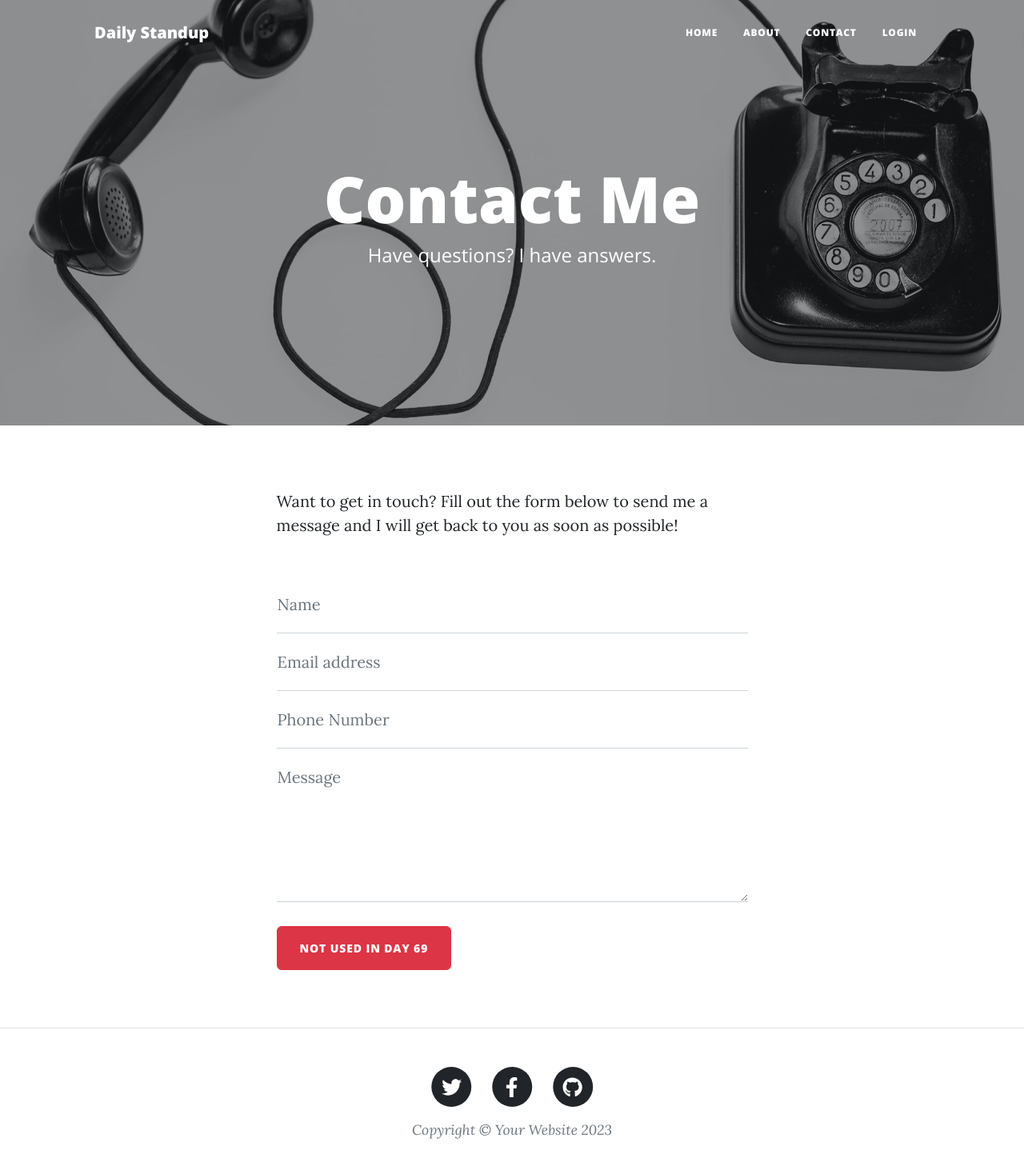
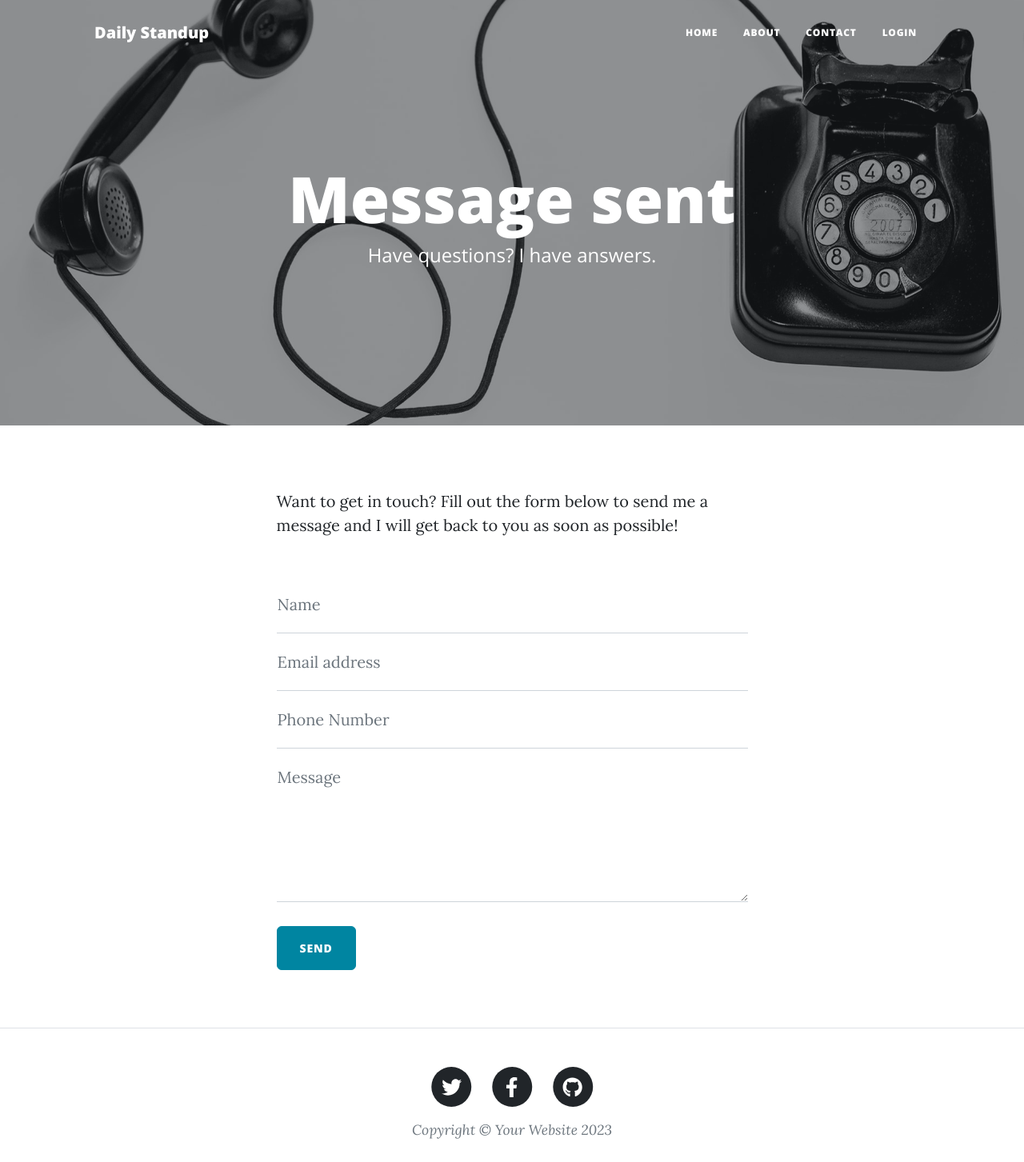
Before and after one commit to Tejpex/tejpex-blog, a Flask app: template templates/contact.html in a window 1280 px wide. Shown: the top 1453 px of the page at 80% size. Run offline with Flask 3, Linux system fonts and the light colour scheme; the template is opened without the code that fills it, so the values that code supplies are empty; some libraries are stand-ins or nearby versions.

Commit message:
Add working contact-form

```diff
--- a/main.py
+++ b/main.py
@@ -1,5 +1,5 @@
 from datetime import date
-from flask import Flask, abort, render_template, redirect, url_for, flash
+from flask import Flask, abort, render_template, redirect, url_for, flash, request
 from flask_bootstrap import Bootstrap5
 from flask_ckeditor import CKEditor
 from flask_gravatar import Gravatar
@@ -9,12 +9,19 @@ from sqlalchemy.orm import relationship, DeclarativeBase, Mapped, mapped_column
 from sqlalchemy import Integer, String, Text
 from functools import wraps
 from werkzeug.security import generate_password_hash, check_password_hash
+import smtplib
 import os
 from dotenv import load_dotenv
 # Import your forms from the forms.py
 from forms import CreatePostForm, RegisterForm, LoginForm, CommentForm
 
+
 load_dotenv()
+
+smtp_address = os.getenv("SMTP_ADDRESS")
+smtp_key = os.getenv("SMTP_PASSWORD")
+my_email = os.getenv("MY_EMAIL")
+to_email = os.getenv("TO_EMAIL")
 
 app = Flask(__name__)
 app.config["SECRET_KEY"] = os.getenv("FLASK_KEY")
@@ -252,9 +259,22 @@ def about():
     return render_template("about.html")
 
 
-@app.route("/contact")
+@app.route("/contact", methods=["GET", "POST"])
 def contact():
-    return render_template("contact.html")
+    if request.method == 'POST':
+        name = request.form["name"]
+        email = request.form["email"]
+        phone = request.form["phone"]
+        message = request.form["message"]
+        mail_to_send = (f"Subject: New Blog Message! \n\n"
+                        f"Name: {name} \nEmail: {email} \nPhone: {phone} \nMessage: {message}")
+        with smtplib.SMTP(smtp_address, port=587) as connection:
+            connection.starttls()
+            connection.login(user=my_email, password=smtp_key)
+            connection.sendmail(from_addr=my_email, to_addrs=to_email, msg=mail_to_send)
+        return render_template("contact.html", message_sent=True)
+    else:
+        return render_template("contact.html", message_sent=False)
 
 
 if __name__ == "__main__":
--- a/templates/contact.html
+++ b/templates/contact.html
@@ -9,10 +9,10 @@
     <div class="row gx-4 gx-lg-5 justify-content-center">
       <div class="col-md-10 col-lg-8 col-xl-7">
         <div class="page-heading">
-          {% if msg_sent: %}
-          <h1>Successfully sent your message</h1>
+          {% if message_sent == False: %}
+              <h1>Contact Me</h1>
           {% else: %}
-          <h1>Contact Me</h1>
+              <h1>Message sent</h1>
           {% endif %}
           <span class="subheading">Have questions? I have answers.</span>
         </div>
@@ -30,66 +30,42 @@
           I will get back to you as soon as possible!
         </p>
         <div class="my-5">
-          <!-- * * * * * * * * * * * * * * *-->
-          <!-- * * Simplified SB Contact Form for the Tutorial* *-->
-          <form
-            id="contactForm"
-            name="sentMessage"
-            action="{{ url_for('contact') }}"
-            method="post"
-          >
+          <form id="contactForm" action="{{ url_for('contact') }}" method="post">
             <div class="form-floating">
-              <input
-                class="form-control"
-                id="name"
-                name="name"
-                type="text"
-                placeholder="Enter your name..."
-                required
-              />
+              <input class="form-control" name="name" id="name" type="text" placeholder="Enter your name..." data-sb-validations="required" />
               <label for="name">Name</label>
+              <div class="invalid-feedback" data-sb-feedback="name:required">A name is required.</div>
             </div>
             <div class="form-floating">
-              <input
-                class="form-control"
-                id="email"
-                name="email"
-                type="email"
-                placeholder="Enter your email..."
-                required
-              />
+              <input class="form-control" name="email" id="email" type="email" placeholder="Enter your email..." data-sb-validations="required,email" />
               <label for="email">Email address</label>
+              <div class="invalid-feedback" data-sb-feedback="email:required">An email is required.</div>
+              <div class="invalid-feedback" data-sb-feedback="email:email">Email is not valid.</div>
             </div>
             <div class="form-floating">
-              <input
-                class="form-control"
-                id="phone"
-                name="phone"
-                type="tel"
-                placeholder="Enter your phone number..."
-                required
-              />
+              <input class="form-control" name="phone" id="phone" type="tel" placeholder="Enter your phone number..." data-sb-validations="required" />
               <label for="phone">Phone Number</label>
+              <div class="invalid-feedback" data-sb-feedback="phone:required">A phone number is required.</div>
             </div>
             <div class="form-floating">
-              <textarea
-                class="form-control"
-                id="message"
-                name="message"
-                placeholder="Enter your message here..."
-                required
-                style="height: 12rem"
-              ></textarea>
+              <textarea class="form-control" name="message" id="message" placeholder="Enter your message here..." style="height: 12rem" data-sb-validations="required"></textarea>
               <label for="message">Message</label>
+              <div class="invalid-feedback" data-sb-feedback="message:required">A message is required.</div>
             </div>
             <br />
-            <button
-              class="btn btn-danger text-uppercase"
-              id="submitButton"
-              type="submit"
-            >
-              NOT USED in Day 69
-            </button>
+            <!-- Submit success message-->
+            {% if message_sent == True: %}
+              <div id="submitSuccessMessage">
+                <div class="text-center mb-3">
+                    <div class="fw-bolder">Form submission successful!</div>
+                </div>
+              </div>
+            {% endif %}
+            <!-- Submit error message-->
+            <!-- This is what your users will see when there is an error submitting the form-->
+            <div class="d-none" id="submitErrorMessage"><div class="text-center text-danger mb-3">Error sending message!</div></div>
+            <!-- Submit Button-->
+            <button class="btn btn-primary text-uppercase" id="submitButton" type="submit">Send</button>
           </form>
         </div>
       </div>
```
